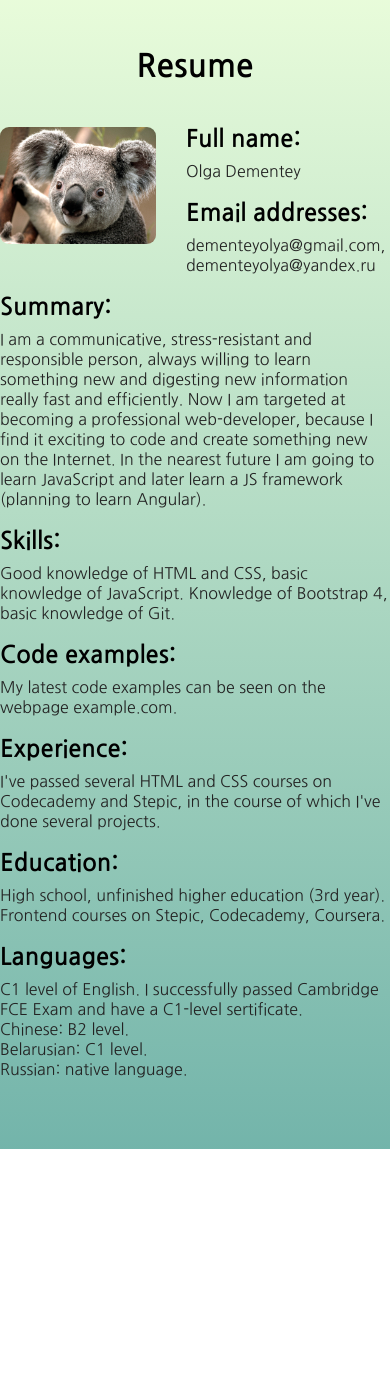
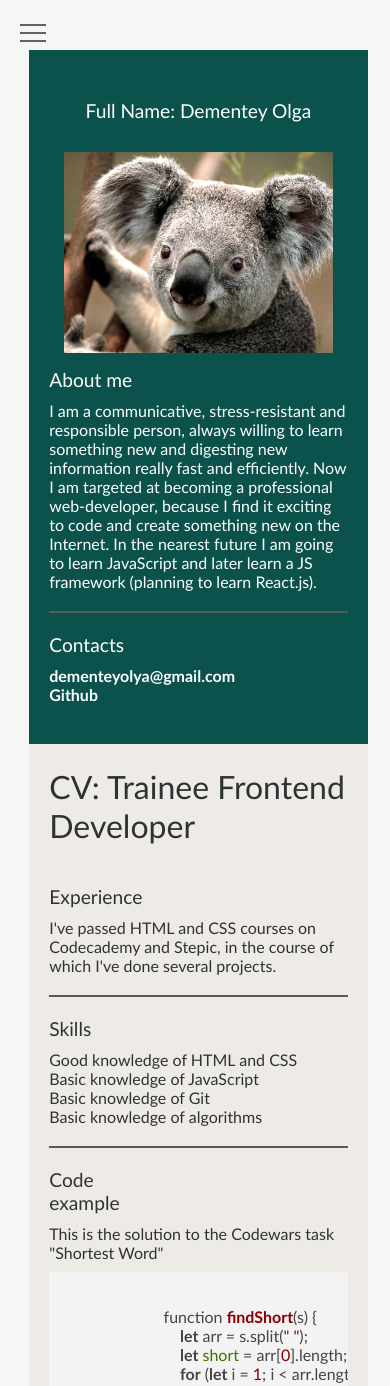
Before and after one commit to dementeyolga/rsschool-cv, a plain HTML site: page index.html in a window 390 px wide. Shown: the top 1386 px of the page. Before the commit the page ends 1149 px from the top, so only its background shows below. Drawn offline with nearby package versions, Linux system fonts and the light colour scheme.

Commit message:
feat: update cv

```diff
--- a/index.html
+++ b/index.html
@@ -7,54 +7,110 @@
     <meta http-equiv="X-UA-Compatible" content="ie=edge">
     <link rel="stylesheet" href="style.css">
     <link href="https://fonts.googleapis.com/css?family=Nanum+Gothic:400,700&display=swap" rel="stylesheet">
+    <script>
+        console.log();
+    </script>
+    <link rel="stylesheet" href="//cdnjs.cloudflare.com/ajax/libs/highlight.js/9.15.9/styles/default.min.css">
+    <script src="//cdnjs.cloudflare.com/ajax/libs/highlight.js/9.15.9/highlight.min.js"></script>
+    <script>
+        hljs.initHighlightingOnLoad();
+    </script>
     <title>CV</title>
 </head>
 
 <body>
+    <div class="wrapper">
         <main>
-       <h1>Resume</h1>
+            <div class="general">
+                <header>
+                    <div class="hamburger-menu">
+                        <input id="menu__toggle" type="checkbox" />
+                        <label class="menu__btn" for="menu__toggle">
+                            <span></span>
+                        </label>
+                        <nav class="menu menu__box">
+                            <span><a class="menu__item" href="#about">About me</a></span>
+                            <span><a class="menu__item" href="#skills">Skills</a></span>
+                            <span><a class="menu__item" href="#code">Code example</a></span>
+                            <span><a class="menu__item" href="#experience">Experience</a></span>
+                            <span><a class="menu__item" href="#education">Education</a></span>
+                            <span><a class="menu__item" href="#languages">Languages</a></span>
+                            <span><a class="menu__item" href="#contacts">Contacts</a></span>
+                        </nav>
+                    </div>
+
+                </header>
+                <h2 class="name">Full Name: Dementey Olga</h2>
+                <section id="about">
                     <img src="Koala.jpg" alt="koala">
-        <article>
-            <section>
-                <h2>Full name:</h2>
-                <p>Olga Dementey</p>
-            </section>
-            <section>
-                <h2>Email addresses:</h2>
-                <p>dementeyolya@gmail.com, dementeyolya@yandex.ru</p>
-            </section>
-            <section>
-                <h2>Summary:</h2>
+                    <h2>About me</h2>
                     <p>I am a communicative, stress-resistant and responsible person,
                         always willing to learn something new and digesting new information
                         really fast and efficiently. Now I am targeted at becoming a professional
                         web-developer, because I find it exciting to code and create something
                         new on the Internet. In the nearest future I am going to learn JavaScript
-                    and later learn a JS framework (planning to learn Angular).</p>
+                        and later learn a JS framework (planning to learn React.js).</p>
                 </section>
-            <section>
-                <h2>Skills:</h2>
-                <p>Good knowledge of HTML and CSS, basic knowledge of JavaScript. Knowledge of Bootstrap 4, basic knowledge of Git.</p>
+                <section id="contacts">
+                    <h2>Contacts</h2>
+                    <ul>
+                        <li><a href="mailto:dementeyolya@gmail.com">dementeyolya@gmail.com</a></li>
+                        <li><a href="https://github.com/dementeyolga">Github</a></li>
+                    </ul>
+
                 </section>
-            <section>
-                <h2>Code examples:</h2>
-                <p>My latest code examples can be seen on the webpage example.com.</p>
+
+            </div>
+            <div class="details">
+                <h1>CV: Trainee Frontend Developer</h1>
+                <section id="experience">
+                    <h2>Experience</h2>
+                    <p>I've passed HTML and CSS courses on Codecademy and Stepic, in the course of which I've
+                        done
+                        several projects.</p>
                 </section>
-            <section>
-                <h2>Experience:</h2>
-                <p>I've passed several HTML and CSS courses on Codecademy and Stepic, in the course of which I've done several projects.</p>
+                <section id="skills">
+                    <h2>Skills</h2>
+                    <ul>
+                        <li>Good knowledge of HTML and CSS</li>
+                        <li>Basic knowledge of JavaScript</li>
+                        <li>Basic knowledge of Git</li>
+                        <li>Basic knowledge of algorithms</li>
+                    </ul>
                 </section>
-            <section>
-                <h2>Education:</h2>
-                <p>High school, unfinished higher education (3rd year). Frontend courses on Stepic, Codecademy, Coursera.</p>
+                <section id="code">
+                    <h2>Code example</h2>
+                    <p>This is the solution to the Codewars task "Shortest Word"</p>
+                    <pre><code class="code">
+                        function findShort(s) {
+                            let arr = s.split(" ");
+                            let short = arr[0].length;
+                            for (let i = 1; i < arr.length; i++) {
+                                if (arr[i].length < short) {
+                                short = arr[i].length;
+                          }
+                        }
+                        return short;
+                      }</code></pre>
                 </section>
-            <section>
-                <h2>Languages:</h2>
-                <p>C1 level of English. I successfully passed Cambridge FCE Exam and have a C1-level sertificate.</p>
-                <p>Chinese: B2 level.</p>
-                <p>Belarusian: C1 level.</p>
-                <p>Russian: native language.</p>
+
+                <section id="education">
+                    <h2>Education</h2>
+                    <p>High school, unfinished higher education. Frontend courses on Stepic, Codecademy, Coursera.</p>
                 </section>
-        </article>
+                <section id="languages">
+                    <h2>Languages</h2>
+                    <ul>
+                        <li>English: B1. I successfully passed Cambridge FCE Exam.</li>
+                        <li>Chinese: B1</li>
+                        <li>Belarusian: C1</li>
+                        <li>Russian: native language</li>
+                    </ul>
+                </section>
+            </div>
+
         </main>
-</body></html>
+    </div>
+</body>
+
+</html>
--- a/style.css
+++ b/style.css
@@ -1,41 +1,235 @@
 * {
-    font-family: 'Nanum Gothic', sans-serif;
+	font-family: 'Calibri', sans-serif;
 	margin: 0;
 	padding: 0;
 }
 
 body {
-    background-image: linear-gradient(0deg, rgba(0, 119, 101, 0.55), rgba(101, 232, 7, 0.15));
+	background-color: #e6e6e652;
+
+}
+
+.wrapper {
+	width: 850px;
+	margin: 0 auto;
 }
 
 main {
-    margin: 0 auto;
-    max-width: 900px;
 	padding-top: 50px;
 	padding-bottom: 50px;
+	display: flex;
 }
 
+.menu {
+	display: none;
+}
+
+/* .hamburger-menu {
+	visibility: hidden;
+} */
+
+
 h1 {
-    margin-bottom: 45px;
-    text-align: center;
+	margin-bottom: 20px;
+	margin-top: 3px;
+	font-weight: 400;
 }
 
 h2 {
 	margin-bottom: 10px;
+	font-size: 1.2rem;
+	font-weight: 400;
+	width: 20%;
+}
+
+#about h2 {
+	white-space: nowrap;
+}
+
+.name {
+	width: 100%;
+	text-align: center;
+
+}
+
+section {
+	padding: 20px 0;
+	display: flex;
+	flex-direction: column;
+	column-gap: 20px;
+	border-bottom: 2px solid #555a5a;
+}
+
+section:last-child {
+	border-bottom: none;
 }
 
 img {
-    border-radius: 9px;
-    float: left;
-    margin-bottom: 20px;
-    margin-right: 30px;
+	border-radius: 1px;
+	width: 90%;
+	margin: auto;
+	margin-bottom: 15px;
+}
+
+li {
+	list-style-type: none;
+}
+
+a {
+	color: #fff;
+	font-weight: bold;
+	text-decoration: none;
+}
+
+.general {
+	background-color: #0B524C;
+	color: #fff;
+	padding: 20px;
+	padding-top: 30px;
 	width: 40%;
 }
 
-section {
-    margin: 20px 0;
+.details {
+	background-color: #e2dad269;
+	color: #2d3333;
+	padding: 20px;
+	width: 60%;
 }
 
-p {
-   color: #232323;
+.code {
+	margin-top: 10px;
 }
+
+#menu__toggle {
+	opacity: 0;
+}
+
+@media screen and (max-width: 900px) {
+	.wrapper {
+		width: 85%;
+	}
+
+	.menu {
+		display: block;
+		text-align: center;
+		margin-bottom: 15px;
+	}
+
+	.menu a {
+		color: #2d3333;
+		margin-left: 10px;
+		font-weight: normal;
+		text-decoration: underline;
+		white-space: nowrap;
+	}
+
+	.menu a:hover {
+		color: #444b4b;
+	}
+
+	#menu__toggle {
+		opacity: 0;
+	}
+
+	.menu__btn {
+		display: flex;
+		align-items: center;
+		position: fixed;
+		top: 20px;
+		left: 20px;
+		width: 26px;
+		height: 26px;
+		cursor: pointer;
+		z-index: 1;
+	}
+
+	/* hamburger menu */
+	.menu__btn>span,
+	.menu__btn>span::before,
+	.menu__btn>span::after {
+		display: block;
+		position: absolute;
+		width: 100%;
+		height: 2px;
+		background-color: #616161;
+	}
+
+	.menu__btn>span::before {
+		content: '';
+		top: -8px;
+	}
+
+	.menu__btn>span::after {
+		content: '';
+		top: 8px;
+	}
+
+	.menu__box {
+		display: block;
+		position: fixed;
+		visibility: hidden;
+		top: 0;
+		left: -100%;
+		width: 300px;
+		height: 100%;
+		margin: 0;
+		padding: 80px 0;
+		list-style: none;
+		text-align: center;
+		background-color: #ebecec;
+		box-shadow: 1px 0px 6px rgba(0, 0, 0, .2);
+	}
+
+
+
+	/* menu elements */
+	.menu__item {
+		display: block;
+		padding: 12px 24px;
+		color: #333;
+		font-family: 'Roboto', sans-serif;
+		font-size: 20px;
+		font-weight: 600;
+		text-decoration: none;
+	}
+
+	.menu__item:hover {
+		background-color: #cfdbdc;
+	}
+
+	#menu__toggle:checked~.menu__btn>span {
+		transform: rotate(45deg);
+	}
+
+	#menu__toggle:checked~.menu__btn>span::before {
+		top: 0;
+		transform: rotate(0);
+	}
+
+	#menu__toggle:checked~.menu__btn>span::after {
+		top: 0;
+		transform: rotate(90deg);
+	}
+
+	#menu__toggle:checked~.menu__box {
+		visibility: visible;
+		left: 0;
+	}
+}
+
+@media screen and (max-width: 500px) {
+	main {
+		flex-direction: column;
+	}
+
+	.details {
+		width: 90%;
+		margin: auto;
+
+	}
+
+	.general {
+		width: 90%;
+		margin: auto;
+	}
+}
```
Lines whose indentation alone changed are shown as unchanged.
